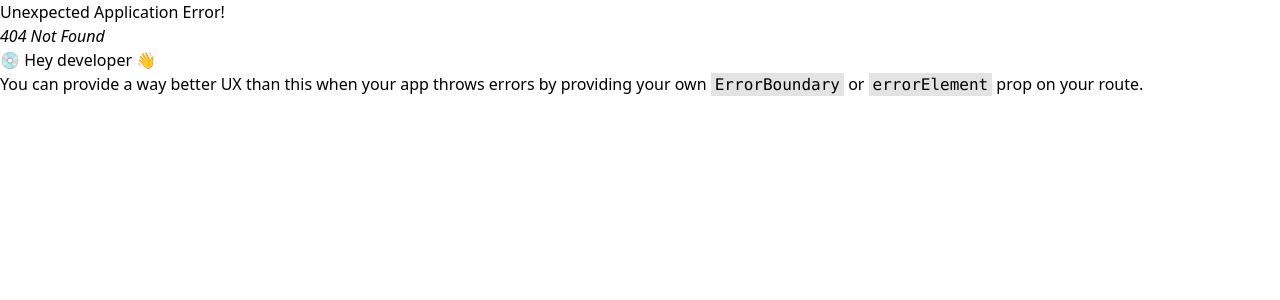
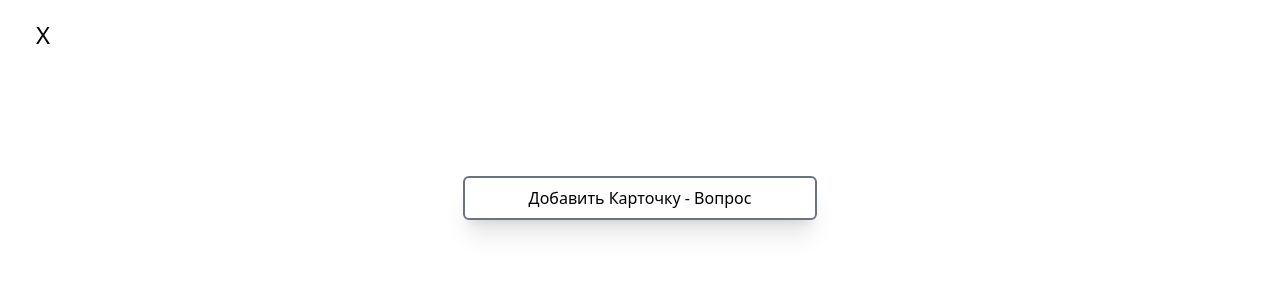
Before and after one commit to AzloRog/quiz-project, a React (Vite) app: page /quiz-project/settings in a window 1280 px wide. Before the commit this address had no page. Shown: the top 300 px of the page. Built offline with nearby package versions, Linux system fonts and the light colour scheme.

Commit message:
change http links

```diff
--- a/src/App.tsx
+++ b/src/App.tsx
@@ -7,14 +7,14 @@ const App = () => {
         <h1 className="text-6xl">Выберите действие</h1>
         <div className="mt-12 grid grid-cols-2 gap-6 text-center">
           <Link
-            to="/quiz-settings"
+            to="/quiz-project/settings"
             className="py-12 shadow-md shadow-black text-xl font-semibold"
           >
             Настроить тест
           </Link>
           <Link
             reloadDocument
-            to="/quiz"
+            to="/quiz-project/quiz"
             className="py-12 shadow-md shadow-black text-xl font-semibold"
           >
             Начать тест
--- a/src/main.tsx
+++ b/src/main.tsx
@@ -16,11 +16,11 @@ const router = createBrowserRouter([
     element: <App />,
   },
   {
-    path: "/quiz-settings",
+    path: "/quiz-project/settings",
     element: <QuizSettingsPage />,
   },
   {
-    path: "/quiz",
+    path: "/quiz-project/quiz",
     element: <QuizPage />,
   },
 ]);
--- a/src/pages/QuizSettingsPage.tsx
+++ b/src/pages/QuizSettingsPage.tsx
@@ -35,7 +35,7 @@ const QuizSettingsPage = () => {
   return (
     <div className="mb-16 ">
       <Link
-        to="/"
+        to="/quiz-project"
         className="text-2xl sticky top-[10px] left-[20px] cursor-pointer py-2 px-4 hover:bg-red-500 hover:text-white transition-all"
       >
         X
```
